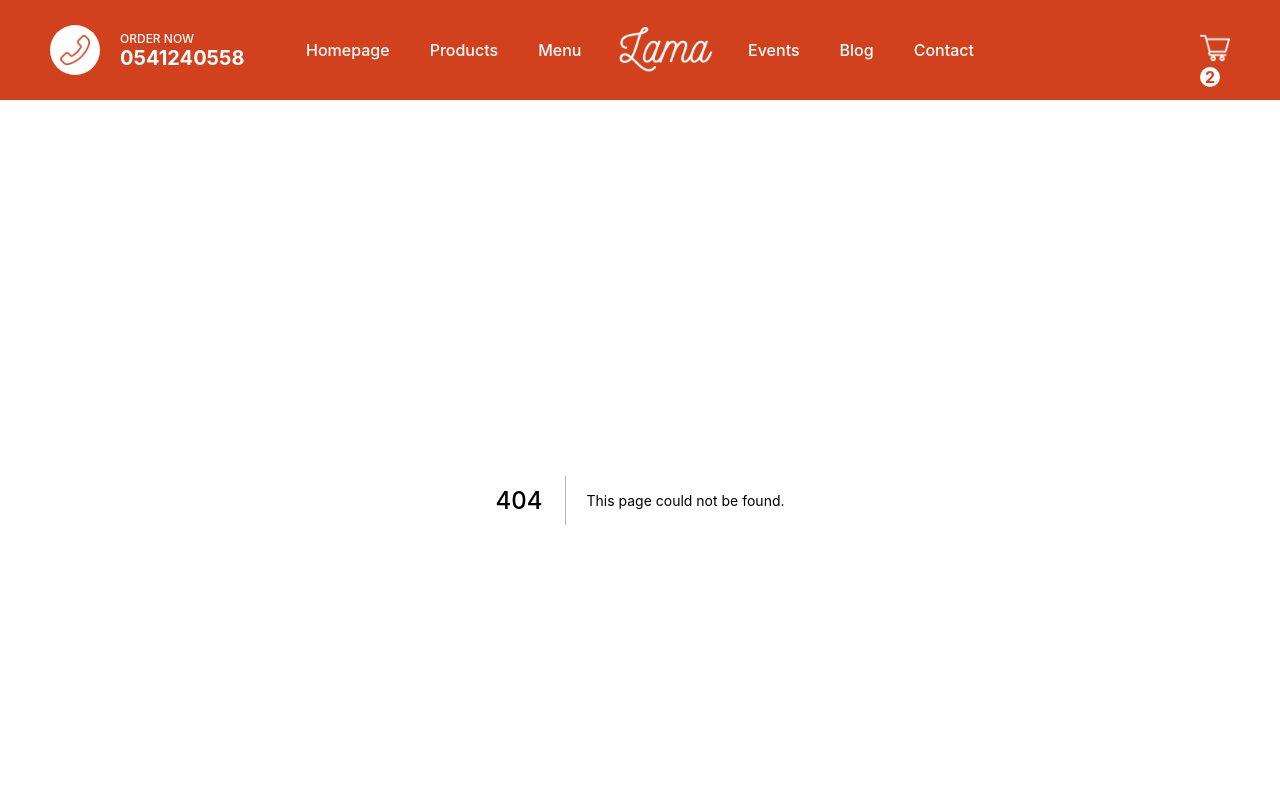
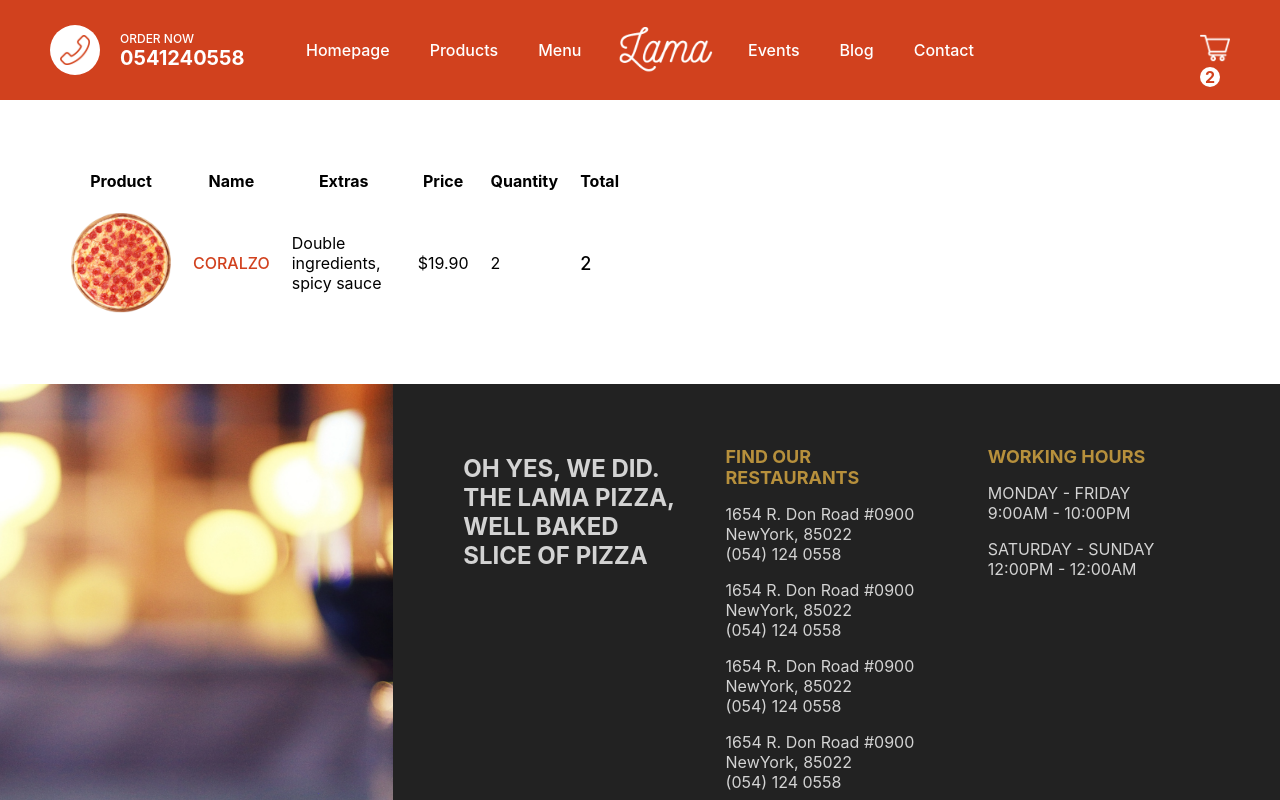
Before and after one commit to jonnymbir/pizzaria, a Next.js app: page /cart in a window 1280 px wide. Before the commit this address had no page. Shown: the top 800 px of the page. Built offline with nearby package versions, Linux system fonts and the light colour scheme.

Commit message:
Shopping cart in progress

```diff
--- /dev/null
+++ b/pages/cart.jsx
@@ -0,0 +1,53 @@
+import styles from "../styles/Cart.module.css";
+import Image from "next/image";
+
+const Cart = () => {
+  return (
+    <div className={styles.container}>
+      <div className={styles.left}>
+        <table className={styles.table}>
+          <tr className={styles.tr}>
+            <th>Product</th>
+            <th>Name</th>
+            <th>Extras</th>
+            <th>Price</th>
+            <th>Quantity</th>
+            <th>Total</th>
+          </tr>
+          <tr>
+            <td>
+              <div className={styles.imgContainer}>
+                <Image
+                  src="/img/pizza.png"
+                  layout="fill"
+                  objectFit="cover"
+                  alt=""
+                />
+              </div>
+            </td>
+            <td>
+              <span className={styles.name}>CORALZO</span>
+            </td>
+            <td>
+              <span className={styles.extras}>
+                Double ingredients, spicy sauce
+              </span>
+            </td>
+            <td>
+              <span className={styles.price}>$19.90</span>
+            </td>
+            <td>
+              <span className={styles.quantity}>2</span>
+            </td>
+            <td>
+              <span className={styles.total}>2</span>
+            </td>
+          </tr>
+        </table>
+      </div>
+      <div className={styles.right}></div>
+    </div>
+  );
+};
+
+export default Cart;
--- /dev/null
+++ b/styles/Cart.module.css
@@ -0,0 +1,34 @@
+.container{
+    padding: 50px;
+    display: flex;
+}
+
+.imgContainer{
+    position: relative;
+    height: 100px;
+    width: 100px;
+}
+
+.left{
+    flex:2;
+}
+
+.right{
+    flex:2;
+}
+
+.table{
+    width: 100%;
+    border-spacing: 20px;
+}
+
+.name{
+    font-weight: 500;
+    color: #d1411e;
+    font-style: 18px;
+}
+
+.total{
+    font-weight: 500;
+    font-size: 18px;
+}
```
